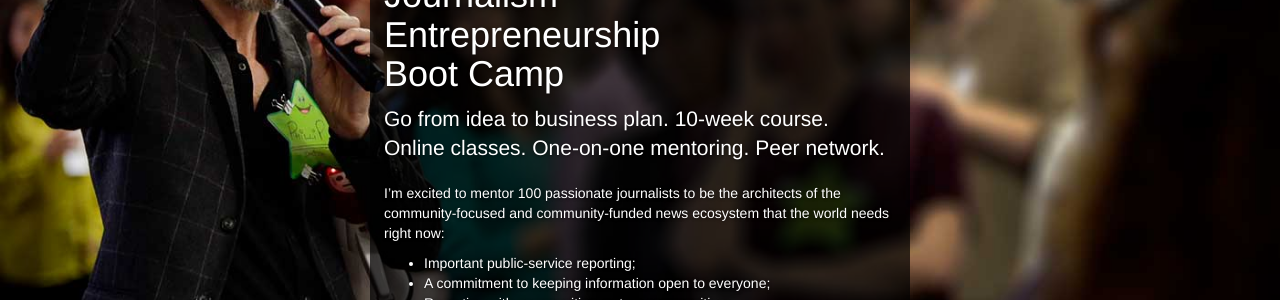
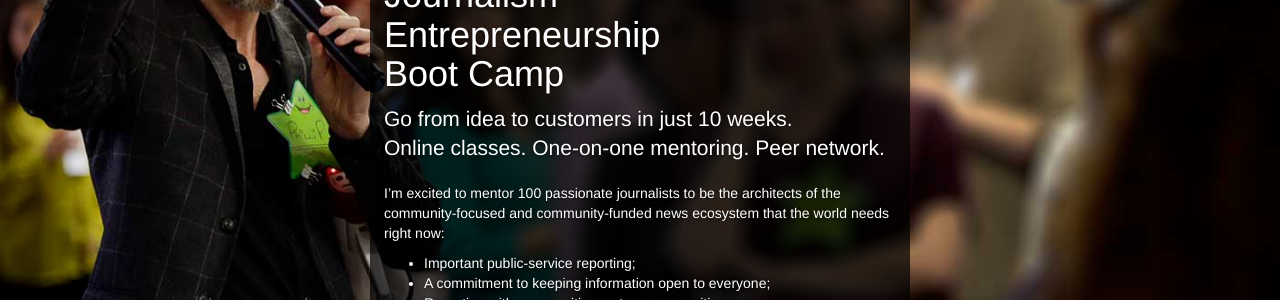
Before and after one commit to phillipadsmith/journalismentrepreneurship.com, a Jekyll site: the page built from index.md, in a window 1280 px wide. Shown: the part 253-553 px from the top of the page. Built offline with Jekyll 4.4.1, drawn with Linux system fonts in a browser that asks for light colours; a style sheet for code colours, icons or effects is not loaded.

Commit message:
Revert copy

```diff
--- a/index.md
+++ b/index.md
@@ -1,9 +1,9 @@
 ---
 layout: home
-title: Go from idea to business plan
+title:  Go from idea to customers in just 12 weeks
 head: "Journalism <br/>Entrepreneurship <br />Boot Camp"
 ---
-                        <p class="lead">Go from idea to business plan. 10-week course.
+                        <p class="lead">Go from idea to customers in just 10 weeks.
                             <br />Online classes. One-on-one mentoring. Peer network.</p>
                         <p>
                             I’m excited to mentor 100 passionate journalists to be the architects of the community-focused and community-funded news ecosystem that the world needs right now:
```
